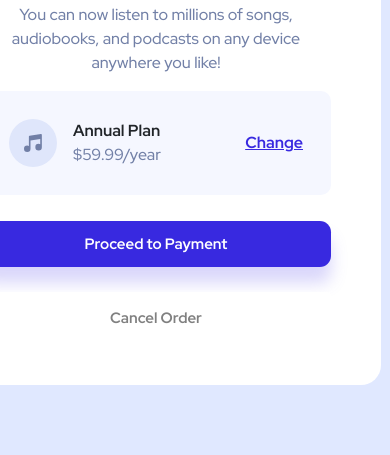
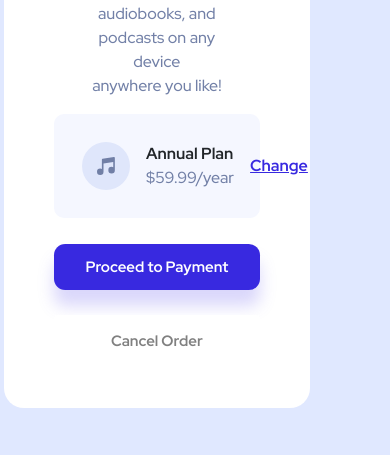
Before and after one commit to binary01-spec/order-summary, a plain HTML site: page index.html in a window 390 px wide. Shown: the part 389-844 px from the top of the page. Drawn offline with nearby package versions, Linux system fonts and the light colour scheme.

Commit message:
Update style.css

```diff
--- a/style.css
+++ b/style.css
@@ -90,11 +90,10 @@ body {
   margin-top: 15px;
   padding: 15px;
 }
-@media only screen and (max-width: 1100px) {
-  body {
+@media only screen and (max-width: 900px) {
+  .section,
+  .img {
     max-width: 80%;
-    max-height: 80%;
-    justify-content: center;
-    align-items: center;
+    max-width: 80%;
   }
 }
```
